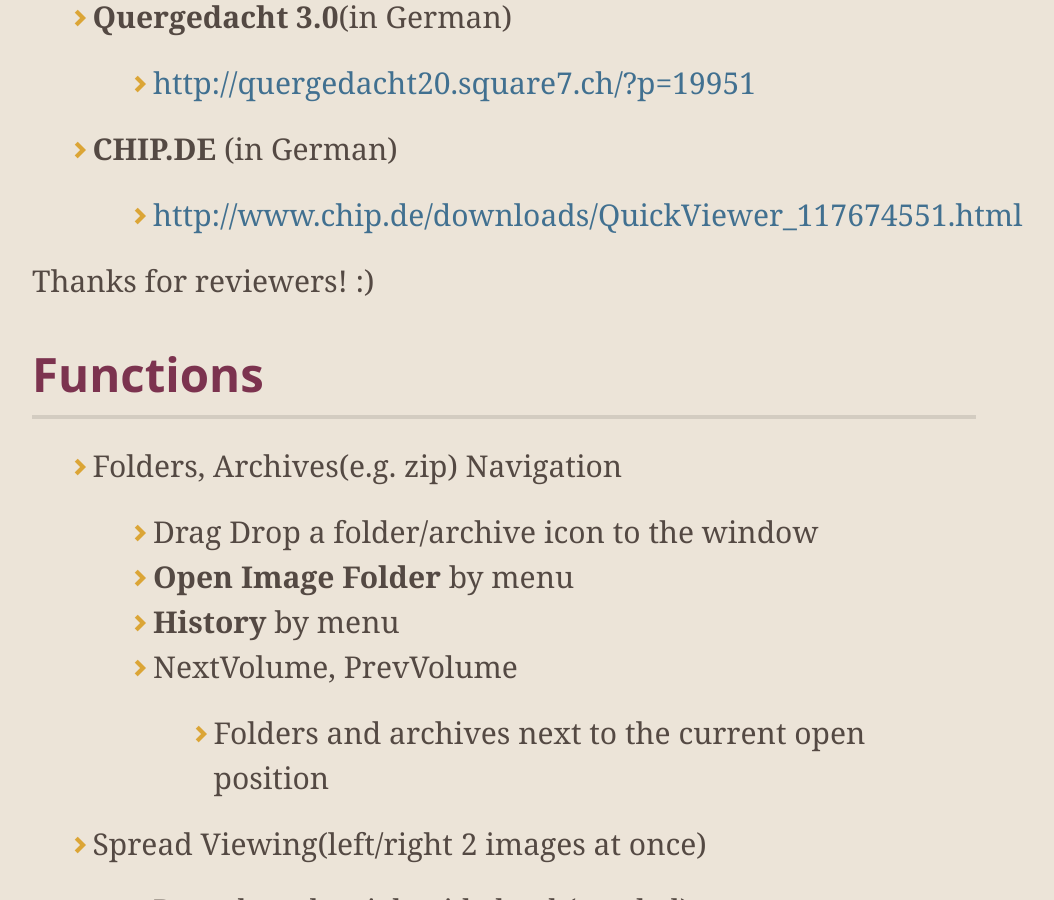
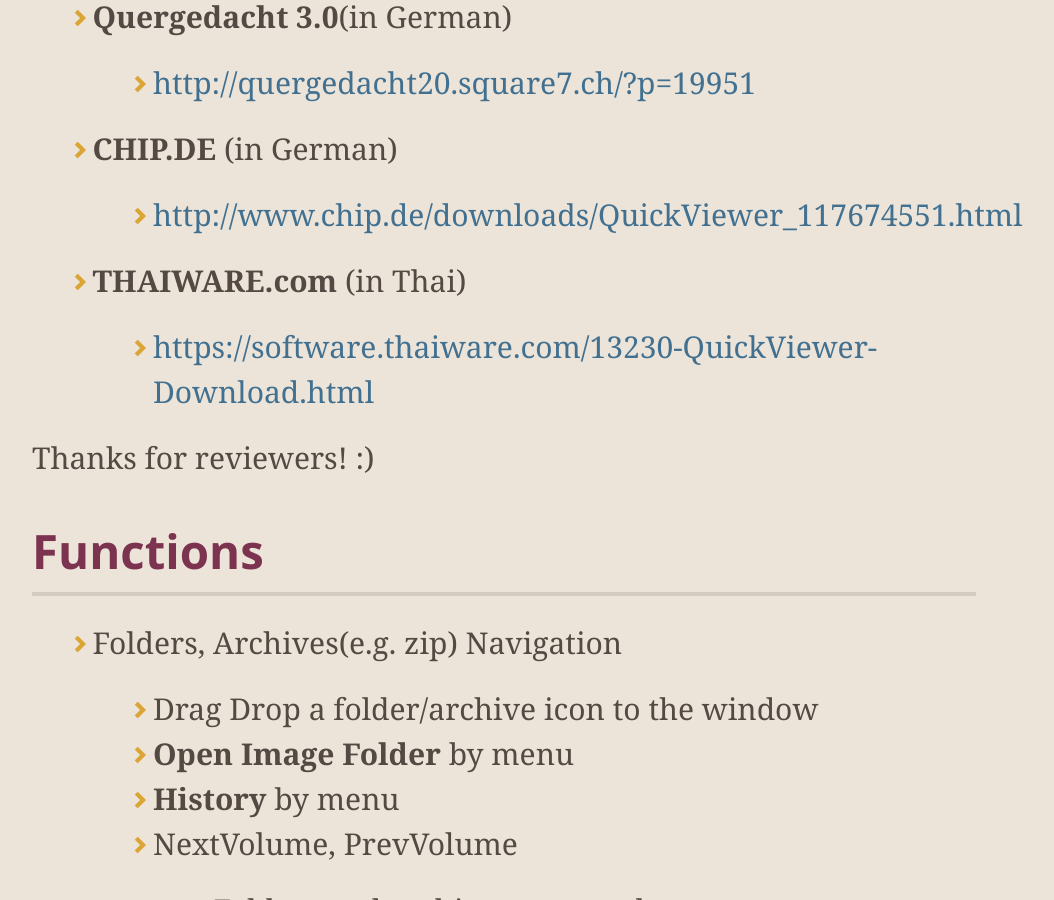
Before and after one commit to kanryu/quickviewer, a Jekyll site: the page built from docs/index.md, in a window 1280 px wide and 900 px high, scrolled down 5025 px. Shown: the whole window, without its empty margins (136-1190 px from the left). Built offline with Jekyll 4.4.1, drawn with Linux system fonts in a browser that asks for light colours; nearby versions of some CDN libraries; our own code applies the rules of GitHub Pages for plain Markdown files.

Commit message:
Update index.md

```diff
--- a/docs/index.md
+++ b/docs/index.md
@@ -83,6 +83,8 @@ You can also clone the latest source code from **[this repository.](https://gith
     - [http://quergedacht20.square7.ch/?p=19951](http://quergedacht20.square7.ch/?p=19951)
 - **CHIP.DE** (in German)
     - [http://www.chip.de/downloads/QuickViewer_117674551.html](http://www.chip.de/downloads/QuickViewer_117674551.html)
+- **THAIWARE.com** (in Thai)
+    - [https://software.thaiware.com/13230-QuickViewer-Download.html](https://software.thaiware.com/13230-QuickViewer-Download.html)
 
 Thanks for reviewers! :)
 
```
